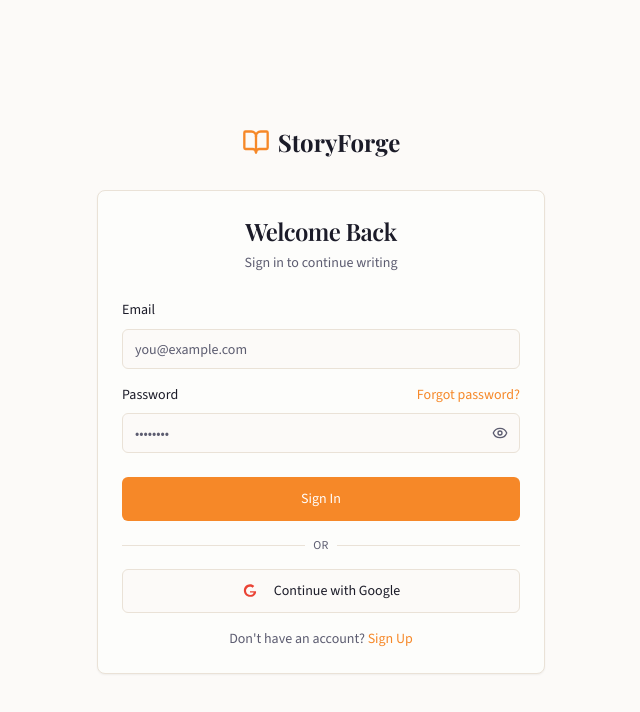
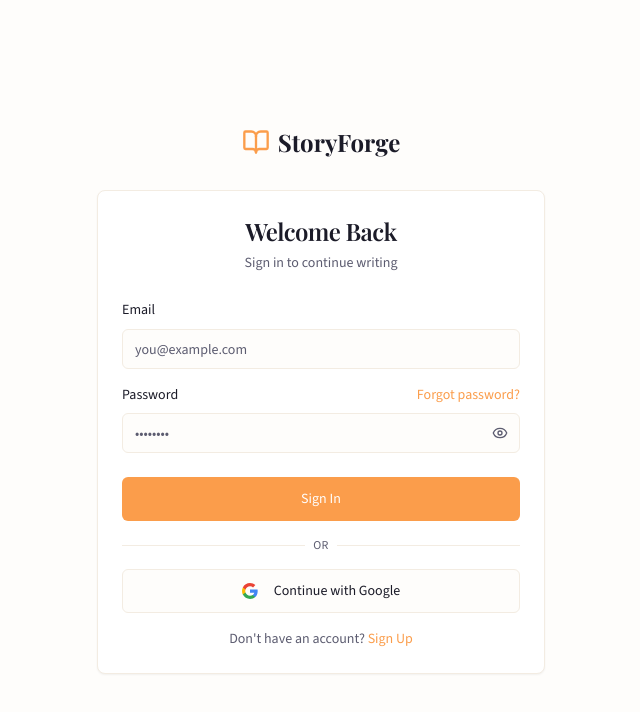
Before and after one commit to Webs03/StoryForge, a React (Vite) app: page /signin in a window 1280 px wide. Shown: the top 712 px of the page, without its empty margins (319-959 px from the left). Built offline with nearby package versions, Linux system fonts and the light colour scheme; no server answers; a web font is replaced by a local one.

Commit message:
implemented the proper google icon for the continue with google option during sign in

```diff
--- a/src/index.css
+++ b/src/index.css
@@ -6,51 +6,51 @@
 
 @layer base {
   :root {
-    --background: 34 42% 98%;
+    --background: 34 50% 99%;
     --foreground: 240 20% 13%;
 
-    --card: 34 38% 99%;
+    --card: 34 42% 100%;
     --card-foreground: 240 20% 13%;
 
-    --popover: 34 38% 99%;
+    --popover: 34 42% 100%;
     --popover-foreground: 240 20% 13%;
 
-    --primary: 28 92% 56%;
+    --primary: 28 96% 64%;
     --primary-foreground: 0 0% 100%;
 
-    --secondary: 140 26% 91%;
+    --secondary: 142 36% 96%;
     --secondary-foreground: 240 20% 13%;
 
-    --muted: 34 34% 95%;
+    --muted: 34 46% 98%;
     --muted-foreground: 240 10% 40%;
 
-    --accent: 28 92% 56%;
+    --accent: 28 96% 64%;
     --accent-foreground: 0 0% 100%;
 
     --destructive: 0 72% 51%;
     --destructive-foreground: 210 40% 98%;
 
-    --border: 34 32% 88%;
-    --input: 34 32% 88%;
-    --ring: 28 92% 56%;
+    --border: 34 40% 92%;
+    --input: 34 40% 92%;
+    --ring: 28 96% 64%;
 
     --radius: 0.5rem;
 
-    --sidebar-background: 34 34% 97%;
+    --sidebar-background: 34 42% 99%;
     --sidebar-foreground: 240 20% 13%;
-    --sidebar-primary: 28 92% 56%;
+    --sidebar-primary: 28 96% 64%;
     --sidebar-primary-foreground: 0 0% 100%;
-    --sidebar-accent: 34 30% 93%;
+    --sidebar-accent: 34 38% 96%;
     --sidebar-accent-foreground: 240 20% 13%;
-    --sidebar-border: 34 32% 88%;
-    --sidebar-ring: 28 92% 56%;
+    --sidebar-border: 34 40% 92%;
+    --sidebar-ring: 28 96% 64%;
 
     /* Custom tokens */
     --surface: 34 38% 100%;
     --ink: 240 20% 13%;
-    --warm: 28 92% 56%;
-    --warm-light: 30 95% 94%;
-    --sage: 140 26% 91%;
+    --warm: 28 96% 64%;
+    --warm-light: 30 100% 97%;
+    --sage: 142 36% 96%;
     --sage-dark: 140 16% 33%;
 
     --font-display: 'Playfair Display', Georgia, serif;
--- a/src/pages/SignIn.tsx
+++ b/src/pages/SignIn.tsx
@@ -9,10 +9,22 @@
 import { useAuth } from "@/hooks/use-auth";
 
 const GoogleIcon = () => (
-  <svg viewBox="0 0 24 24" aria-hidden="true" className="h-4 w-4">
+  <svg viewBox="0 0 18 18" aria-hidden="true" className="h-4 w-4">
+    <path
+      fill="#4285F4"
+      d="M17.64 9.2045c0-.638-.0573-1.2518-.1636-1.8409H9v3.4818h4.8436c-.2086 1.125-.8427 2.0782-1.796 2.7164v2.2582h2.9082c1.7027-1.5673 2.6832-3.8741 2.6832-6.6155z"
+    />
+    <path
+      fill="#34A853"
+      d="M9 18c2.43 0 4.4673-.8064 5.9564-2.1791l-2.9082-2.2582c-.8063.54-1.8372.8591-3.0482.8591-2.3441 0-4.3282-1.5832-5.0364-3.71H.9573v2.3318C2.4382 15.9832 5.4818 18 9 18z"
+    />
+    <path
+      fill="#FBBC05"
+      d="M3.9636 10.7127c-.18-.54-.2836-1.1168-.2836-1.7127s.1036-1.1727.2836-1.7127V4.9555H.9573A8.995 8.995 0 0 0 0 9c0 1.4536.3482 2.83.9573 4.0445l3.0063-2.3318z"
+    />
     <path
       fill="#EA4335"
-      d="M12 10.2v3.9h5.5c-.2 1.3-1.5 3.9-5.5 3.9-3.3 0-6-2.8-6-6.2s2.7-6.2 6-6.2c1.9 0 3.1.8 3.8 1.5l2.6-2.5C16.7 3 14.6 2 12 2 6.9 2 2.8 6.2 2.8 11.4S6.9 20.8 12 20.8c6.9 0 9.1-4.9 9.1-7.4 0-.5 0-.9-.1-1.2H12z"
+      d="M9 3.5795c1.3214 0 2.5077.4541 3.4405 1.3459l2.5814-2.5814C13.4636.8918 11.4264 0 9 0 5.4818 0 2.4382 2.0168.9573 4.9555l3.0063 2.3318C4.6718 5.1627 6.6559 3.5795 9 3.5795z"
     />
   </svg>
 );
```
